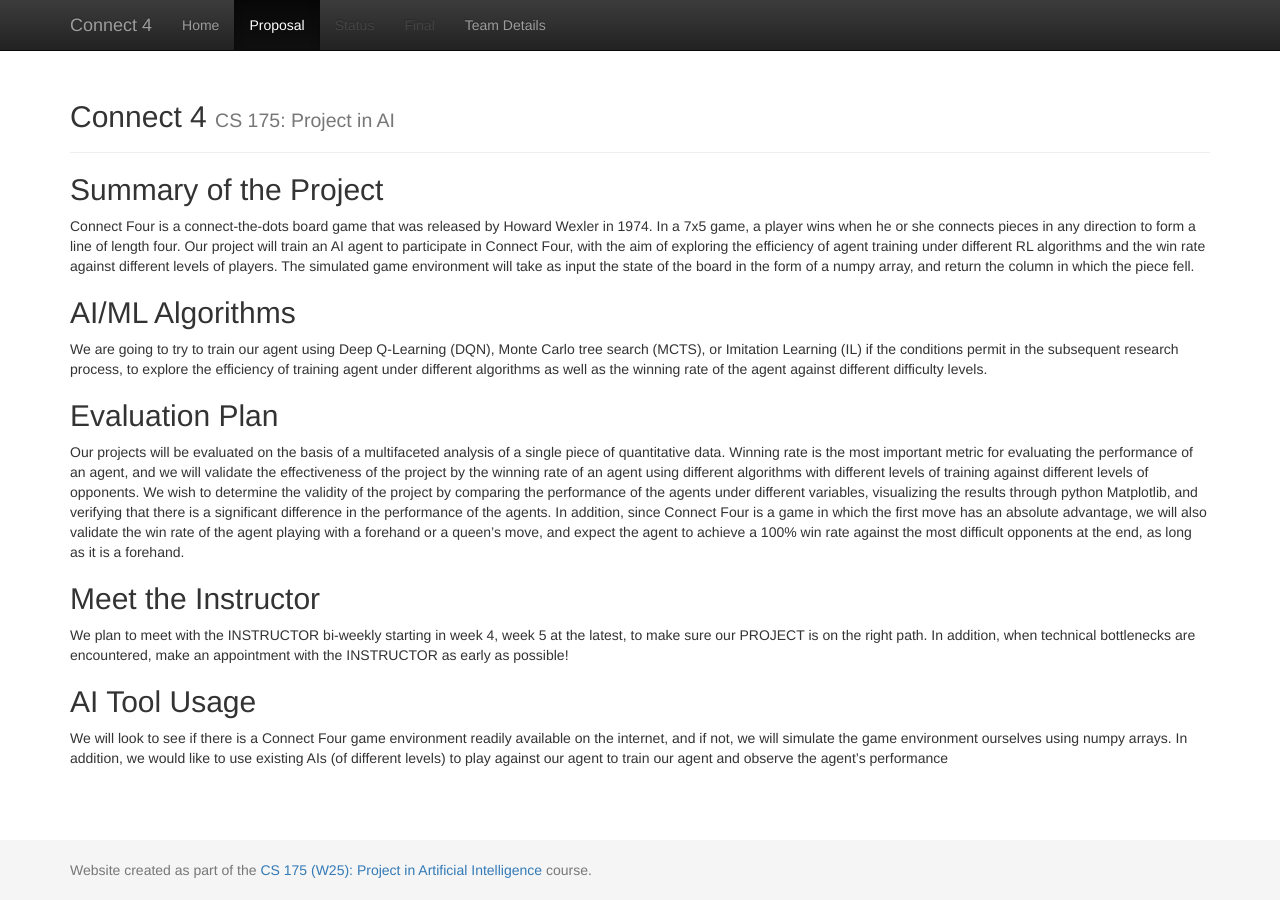
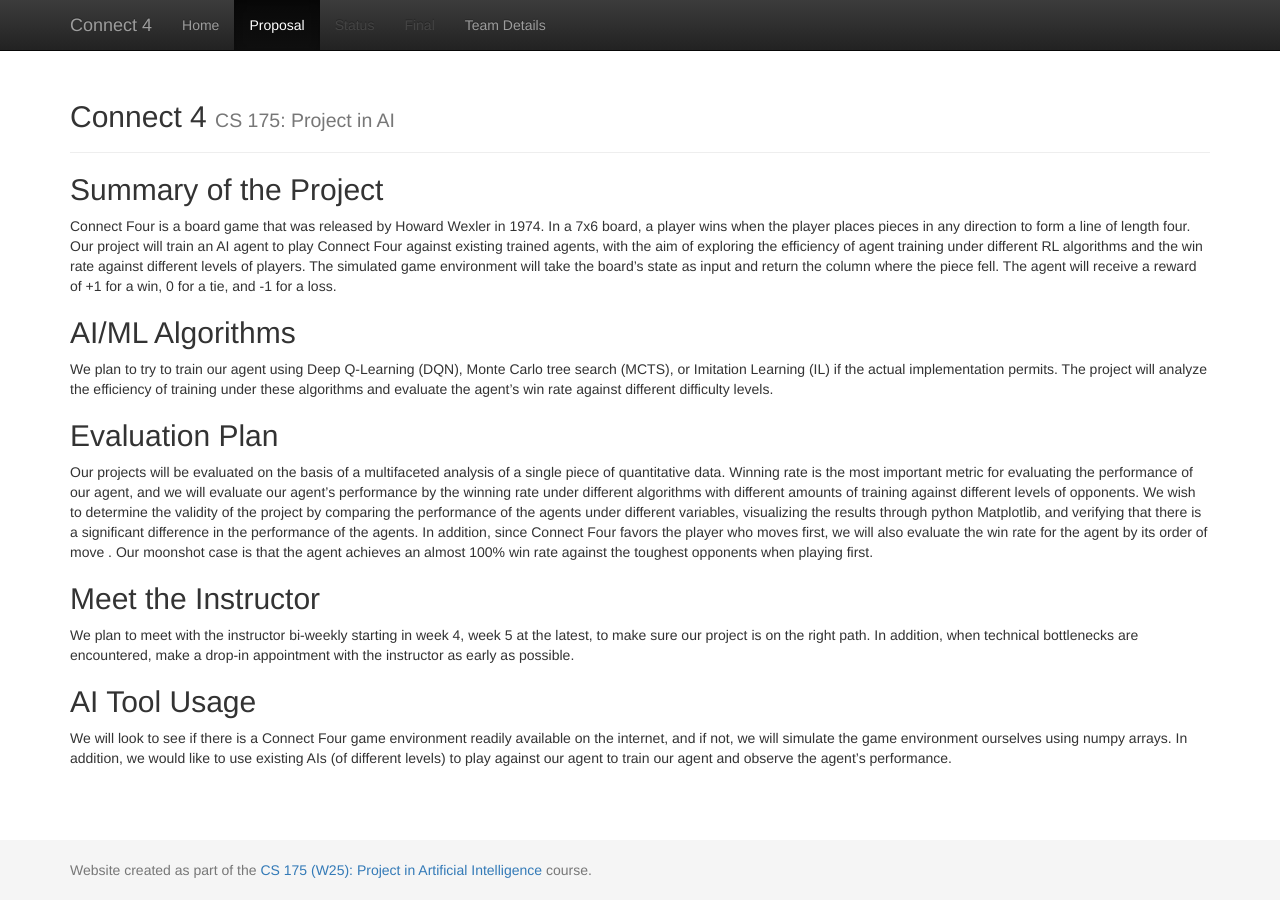
Before and after one commit to guangf1/Connect4, a Jekyll site: the page built from docs/proposal.md, in a window 1280 px wide. Built offline with Jekyll 4.4.1, drawn with Linux system fonts in a browser that asks for light colours.

Commit message:
Update proposal.md

```diff
--- a/docs/proposal.md
+++ b/docs/proposal.md
@@ -4,19 +4,19 @@ title: Proposal
 ---
 
 ## Summary of the Project
-Connect Four is a connect-the-dots board game that was released by Howard Wexler in 1974. In a 7x5 game, a player wins when he or she connects pieces in any direction to form a line of length four.
-Our project will train an AI agent to participate in Connect Four, with the aim of exploring the efficiency of agent training under different RL algorithms and the win rate against different levels of players.
-The simulated game environment will take as input the state of the board in the form of a numpy array, and return the column in which the piece fell.
+Connect Four is a board game that was released by Howard Wexler in 1974. In a 7x6 board, a player wins when the player places pieces in any direction to form a line of length four.
+Our project will train an AI agent to play Connect Four against existing trained agents, with the aim of exploring the efficiency of agent training under different RL algorithms and the win rate against different levels of players.
+The simulated game environment will take the board's state as input and return the column where the piece fell. The agent will receive a reward of +1 for a win, 0 for a tie, and -1 for a loss.
 
 ## AI/ML Algorithms
-We are going to try to train our agent using Deep Q-Learning (DQN), Monte Carlo tree search (MCTS), or Imitation Learning (IL) if the conditions permit in the subsequent research process, to explore the efficiency of training agent under different algorithms as well as the winning rate of the agent against different difficulty levels.
+We plan to try to train our agent using Deep Q-Learning (DQN), Monte Carlo tree search (MCTS), or Imitation Learning (IL) if the actual implementation permits. The project will analyze the efficiency of training under these algorithms and evaluate the agent's win rate against different difficulty levels.
 
 ## Evaluation Plan
-Our projects will be evaluated on the basis of a multifaceted analysis of a single piece of quantitative data. Winning rate is the most important metric for evaluating the performance of an agent, and we will validate the effectiveness of the project by the winning rate of an agent using different algorithms with different levels of training against different levels of opponents.
-We wish to determine the validity of the project by comparing the performance of the agents under different variables, visualizing the results through python Matplotlib, and verifying that there is a significant difference in the performance of the agents. In addition, since Connect Four is a game in which the first move has an absolute advantage, we will also validate the win rate of the agent playing with a forehand or a queen's move, and expect the agent to achieve a 100% win rate against the most difficult opponents at the end, as long as it is a forehand.
+Our projects will be evaluated on the basis of a multifaceted analysis of a single piece of quantitative data. Winning rate is the most important metric for evaluating the performance of our agent, and we will evaluate our agent's performance by the winning rate under different algorithms with different amounts of training against different levels of opponents.
+We wish to determine the validity of the project by comparing the performance of the agents under different variables, visualizing the results through python Matplotlib, and verifying that there is a significant difference in the performance of the agents. In addition, since Connect Four favors the player who moves first, we will also evaluate the win rate for the agent by its order of move . Our moonshot case is that the agent achieves an almost 100% win rate against the toughest opponents when playing first.
 
 ## Meet the Instructor
-We plan to meet with the INSTRUCTOR bi-weekly starting in week 4, week 5 at the latest, to make sure our PROJECT is on the right path. In addition, when technical bottlenecks are encountered, make an appointment with the INSTRUCTOR as early as possible!
+We plan to meet with the instructor bi-weekly starting in week 4, week 5 at the latest, to make sure our project is on the right path. In addition, when technical bottlenecks are encountered, make a drop-in appointment with the instructor as early as possible.
 
 ## AI Tool Usage
-We will look to see if there is a Connect Four game environment readily available on the internet, and if not, we will simulate the game environment ourselves using numpy arrays. In addition, we would like to use existing AIs (of different levels) to play against our agent to train our agent and observe the agent's performance
+We will look to see if there is a Connect Four game environment readily available on the internet, and if not, we will simulate the game environment ourselves using numpy arrays. In addition, we would like to use existing AIs (of different levels) to play against our agent to train our agent and observe the agent's performance.
```
